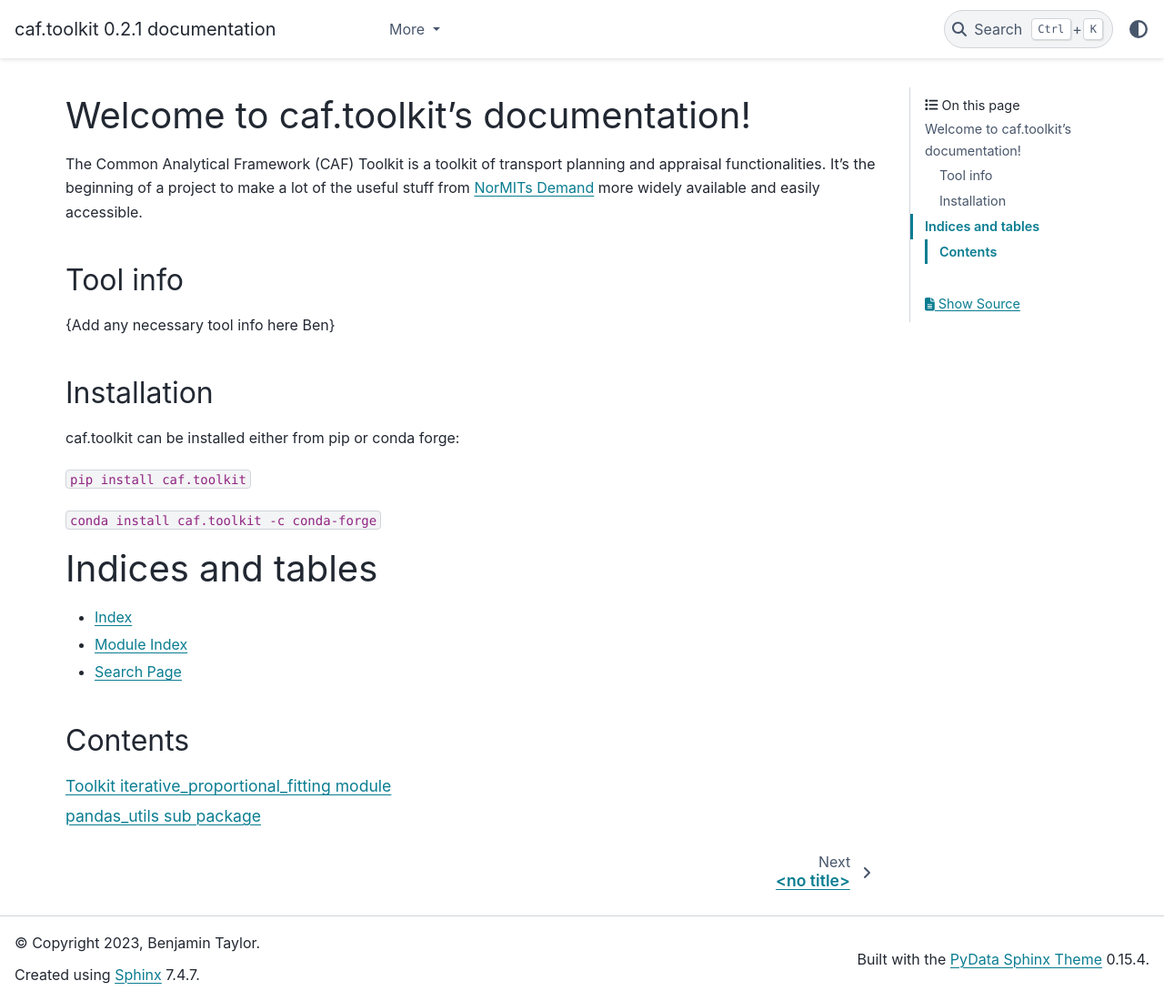
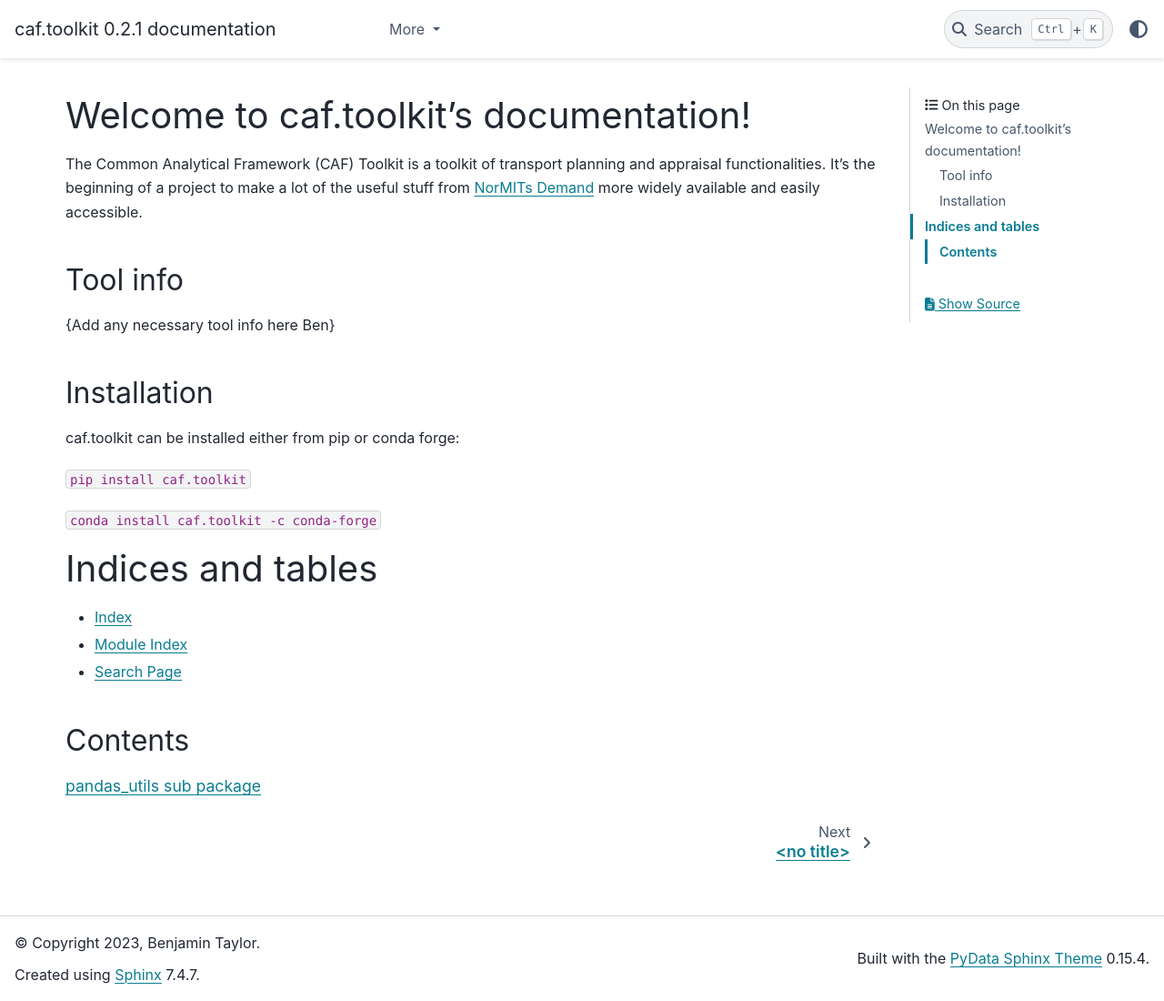
Before and after one commit to Transport-for-the-North/caf.toolkit, a Sphinx documentation site: the page built from docs/index.rst, in a window 1280 px wide and 1100 px high. Shown: the whole window at 91% size. Built offline with Sphinx 7.4.7 and the PyData theme 0.15.4, drawn with Linux system fonts in a browser that asks for light colours.

Commit message:
Removed duplicated title for doc page

```diff
--- a/docs/iterative_proportional_fitting.rst
+++ b/docs/iterative_proportional_fitting.rst
@@ -1,4 +1,2 @@
-Toolkit iterative_proportional_fitting module
----------------------------------------------
 
 .. automodapi:: caf.toolkit.iterative_proportional_fitting
```
